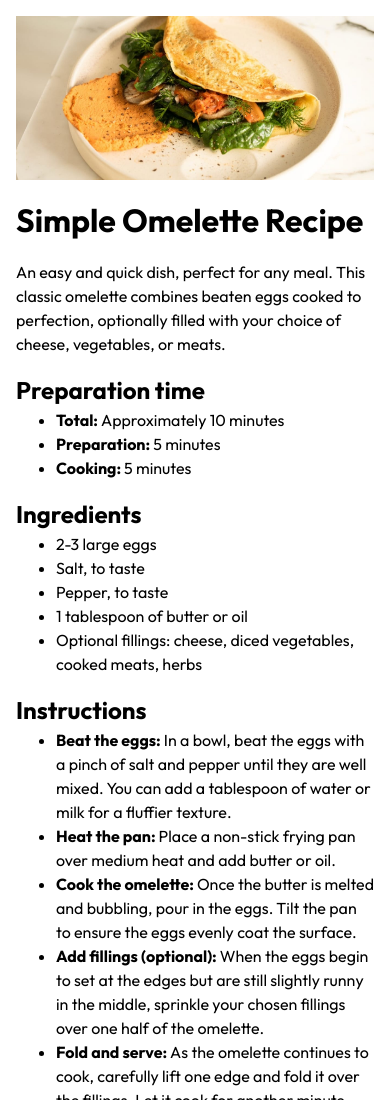
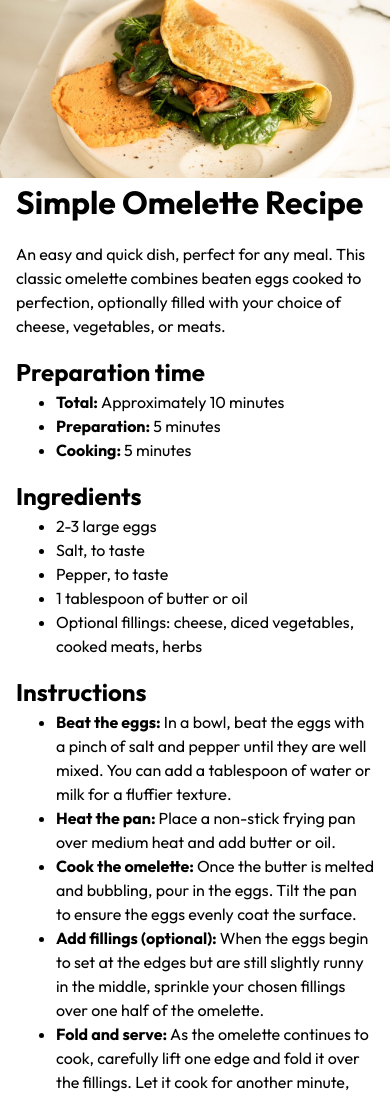
Before and after one commit to briangabini/Frontend-Mentor-Recipe-Page, a plain HTML site: page index.html in a window 390 px wide. Shown: the top 1100 px of the page. Drawn offline with Linux system fonts and the light colour scheme.

Commit message:
feat: fix the image responsiveness

```diff
--- a/index.html
+++ b/index.html
@@ -13,7 +13,9 @@
 <body>
 
   <div class="container">
-    <img src="./assets/images/image-omelette.jpeg" alt="Omelette" class="hero-image">
+    <div class="image-container">
+      <img src="./assets/images/image-omelette.jpeg" alt="Omelette" class="hero-image">
+    </div>
 
     <h1 class="recipe-title">
       Simple Omelette Recipe
--- a/style.css
+++ b/style.css
@@ -134,19 +134,25 @@ body {
     height: 100%;
 }
 
-.container > img {
+.image-container {
+    margin: -16px; /* Negative margin to offset the container's padding */
+}
+
+.hero-image {
     width: 100%;
-    height: auto;
 }
+
+
 
 /* Media queries for larger screens */
 @media (min-width: 600px) {
+
+}
+
+@media (min-width: 1024px) {
     html, body {
         background-color: hsl(30, 54%, 90%);
     }
-}
-
-@media (min-width: 1024px) {
     .container {
     }
 }
```
